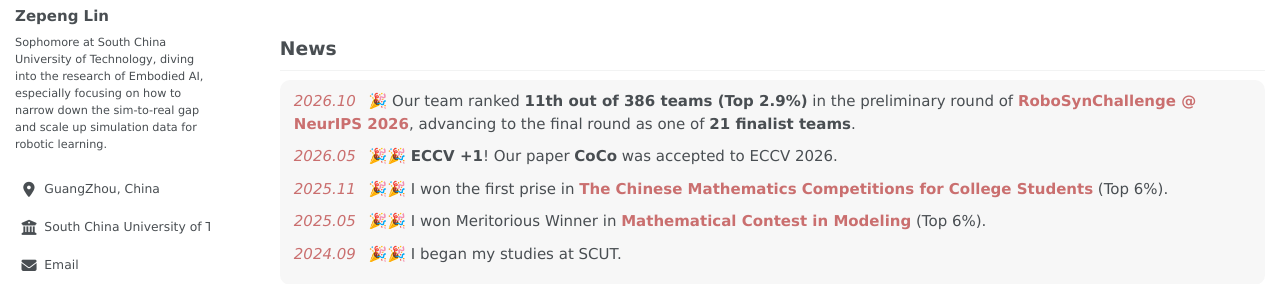
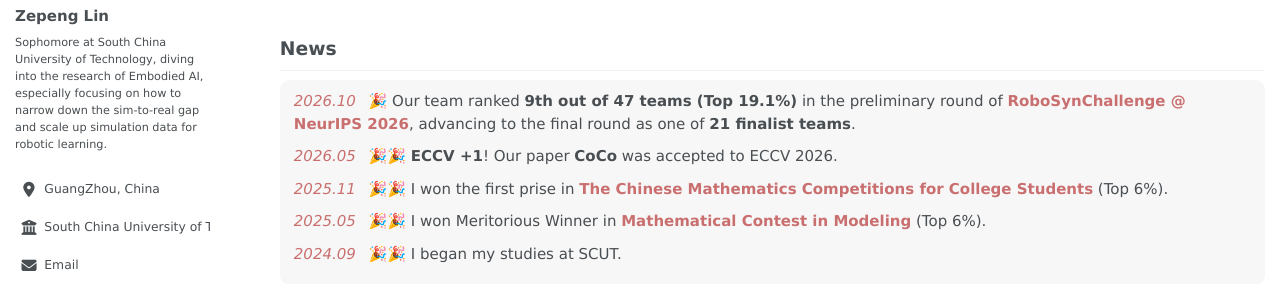
Before and after one commit to oplisty/oplisty.github.io, a Jekyll site: the page built from _pages/about.md, in a window 1280 px wide. Shown: the part 237-521 px from the top of the page. Built offline with Jekyll 4.4.1, drawn with Linux system fonts in a browser that asks for light colours; some web fonts are replaced; some of the changed text lies outside the part shown.

Commit message:
Correct RoboSynChallenge preliminary rank to 9 of 47

```diff
--- a/_pages/about.md
+++ b/_pages/about.md
@@ -18,7 +18,7 @@ News
 <div class="news-box">
   <ul class="news-list">
 
-<li><span class="news-date"><em>2026.10</em></span> 🎉 Our team ranked <strong>11th out of 386 teams (Top 2.9%)</strong> in the preliminary round of <strong><a href="https://robosyn-bench.net/" target="_blank" rel="noopener noreferrer">RoboSynChallenge @ NeurIPS 2026</a></strong>, advancing to the final round as one of <strong>21 finalist teams</strong>.</li>
+<li><span class="news-date"><em>2026.10</em></span> 🎉 Our team ranked <strong>9th out of 47 teams (Top 19.1%)</strong> in the preliminary round of <strong><a href="https://robosyn-bench.net/" target="_blank" rel="noopener noreferrer">RoboSynChallenge @ NeurIPS 2026</a></strong>, advancing to the final round as one of <strong>21 finalist teams</strong>.</li>
 
 <li><span class="news-date"><em>2026.05</em></span> 🎉🎉 <strong>ECCV +1</strong>! Our paper <strong>CoCo</strong> was accepted to ECCV 2026.</li>
 
@@ -373,7 +373,7 @@ Projects
     <div>
       <strong>RoboSynChallenge @ NeurIPS 2026</strong><br>
       <i style="font-size: 13px;"><a href="https://oplisty.github.io/"><strong>Zepeng Lin</strong></a>, Yifan Liu, Wei Shan, Yinuo Ge, Muyang Li.</i>
-      <div class="project-result"><strong>11 / 386</strong><span>Preliminary round · Top 2.9%</span></div>
+      <div class="project-result"><strong>9 / 47</strong><span>Preliminary round · Top 19.1%</span></div>
       <p class="project-summary">Our team qualified for the final round as one of 21 finalist teams in this robot manipulation challenge, bridging simulation and real-world evaluation.</p>
       <div class="project-links">
         <span class="pub-badge project-finalist">Finalist</span>
@@ -455,7 +455,7 @@ Projects
 
 Awards
 --------
-- *2026.10*, <strong>Finalist</strong>, <strong><a href="https://robosyn-bench.net/" target="_blank" rel="noopener noreferrer">RoboSynChallenge @ NeurIPS 2026</a></strong> — Preliminary round: <strong>11 / 386 teams (Top 2.9%)</strong>.
+- *2026.10*, <strong>Finalist</strong>, <strong><a href="https://robosyn-bench.net/" target="_blank" rel="noopener noreferrer">RoboSynChallenge @ NeurIPS 2026</a></strong> — Preliminary round: <strong>9 / 47 teams (Top 19.1%)</strong>.
 - *2025.11*, The first prise in <strong><a href="https://www.cms.org.cn/Home/comp/comp_details/id/1434.html">The Chinese Mathematics Competitions for College Students</a></strong> (Top 6%).
 - *2025.05*, Meritorious Winner in <strong><a href="https://www.comap.com/contests/mcm-icm">Mathematical Contest in Modeling</a></strong> (Top 6%).
 
```
